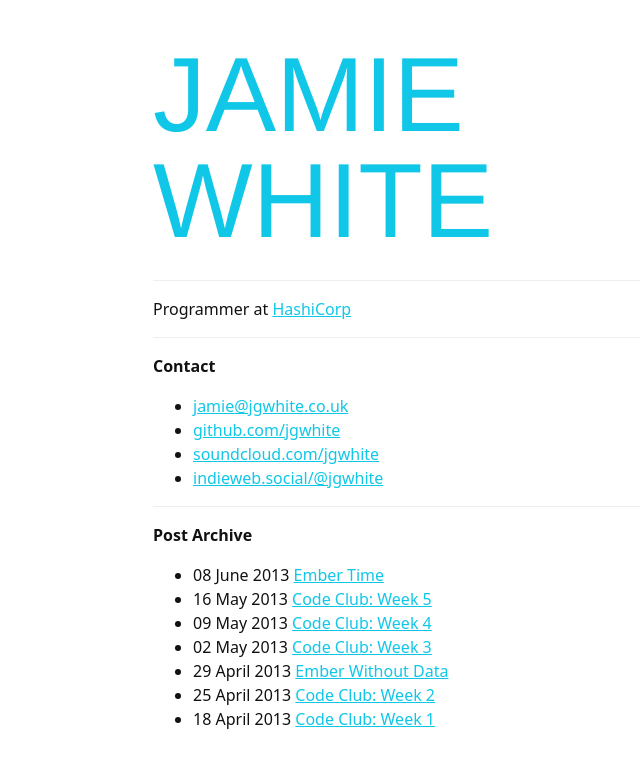
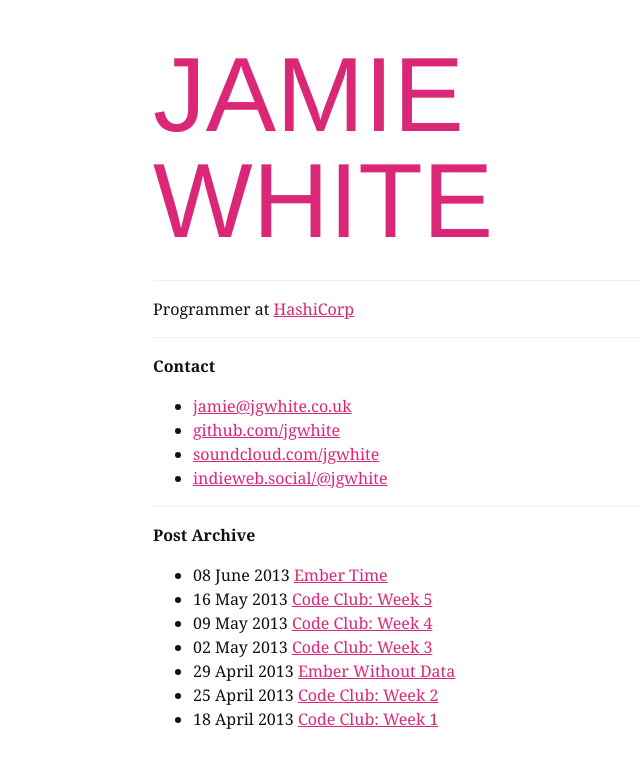
Before and after one commit to jgwhite/jgwhite.github.io, a Jekyll site: the page built from index.md, in a window 1280 px wide. Shown: the top 768 px of the page, without its empty margins (215-855 px from the left). Built offline with Jekyll 4.4.1, drawn with Linux system fonts in a browser that asks for light colours; some web fonts are replaced.

Commit message:
Change color

```diff
--- a/css/jgwhite.css
+++ b/css/jgwhite.css
@@ -17,8 +17,7 @@ body {
 }
 
 body {
-  font-family: system-ui, -apple-system, BlinkMacSystemFont, "Segoe UI", Roboto,
-    Oxygen, Ubuntu, Cantarell, "Open Sans", "Helvetica Neue", sans-serif;
+  font-family: Georgia, "Times New Roman", Times, serif;
   font-size: 16px;
   line-height: 1.5;
 
@@ -43,7 +42,7 @@ hr {
 
 a {
   white-space: nowrap;
-  color: #10c7e8;
+  color: rgb(219 39 119);
 }
 
 p {
@@ -82,7 +81,7 @@ h1 {
   line-height: 1;
   text-transform: uppercase;
 
-  color: #10c7e8;
+  color: rgb(219 39 119);
 }
 
 code {
@@ -144,7 +143,7 @@ blockquote {
   }
   a,
   h1 {
-    color: #10c7e8;
+    color: rgb(219 39 119);
   }
   a {
     text-decoration: none;
```
